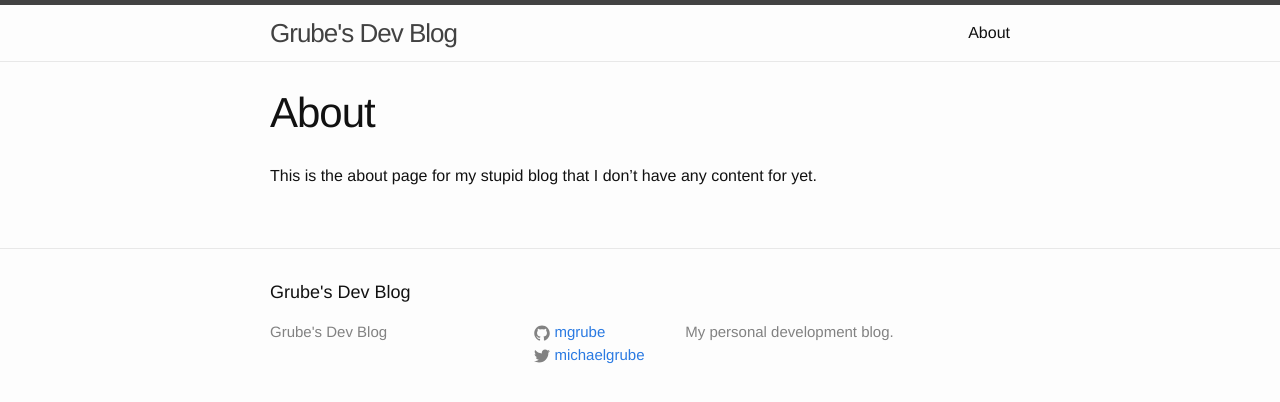
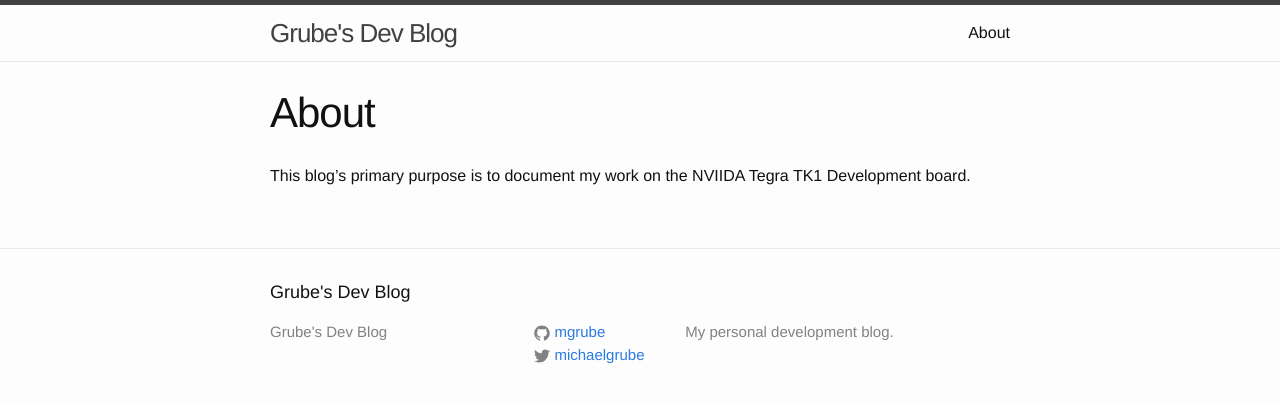
Before and after one commit to mgrube/mgrube.github.io, a Jekyll site: the page built from about.md, in a window 1280 px wide. Shown: the top 402 px of the page. Built offline with Jekyll 4.4.1, drawn with Linux system fonts in a browser that asks for light colours.

Commit message:
new about page

```diff
--- a/about.md
+++ b/about.md
@@ -4,4 +4,4 @@ title: About
 permalink: /about/
 ---
 
-This is the about page for my stupid blog that I don't have any content for yet.
+This blog's primary purpose is to document my work on the NVIIDA Tegra TK1 Development board.
```
